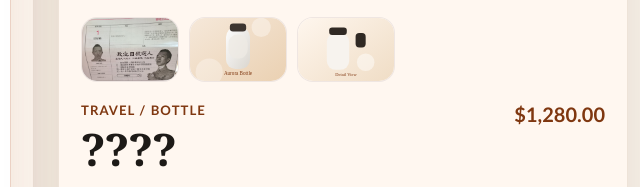
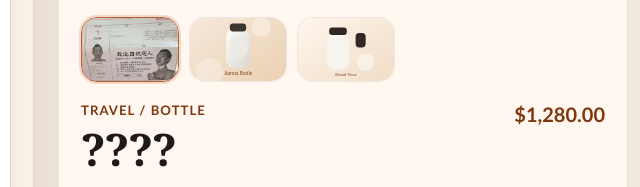
Before and after one commit to tinnsibakery-collab/Tinnsi, a website: page index.html in a window 1280 px wide. Both pictures are taken after a click on the button 766 px from the left and 1127 px from the top of the page. Shown: the part 1079-1266 px from the top of the page, 636-1276 px from the left. Drawn offline with Linux system fonts and the light colour scheme.

Commit message:
feat: highlight active detail thumbnail

```diff
--- a/assets/scripts/site.js
+++ b/assets/scripts/site.js
@@ -75,7 +75,8 @@ const state = {
   category: "",
   subcategory: "",
   isCategoryDrawerOpen: false,
-  isDetailDrawerOpen: false
+  isDetailDrawerOpen: false,
+  detailImagePath: ""
 };
 
 const compactLayoutQuery = window.matchMedia("(max-width: 980px)");
@@ -639,6 +640,8 @@ function renderDetail(product) {
   }
 
   state.selectedId = product.id;
+  const galleryImages = getUniqueGalleryImages(product);
+  state.detailImagePath = galleryImages[0] || "";
 
   if (elements.detailEmpty) {
     elements.detailEmpty.hidden = true;
@@ -647,7 +650,7 @@ function renderDetail(product) {
     elements.detailArticle.hidden = false;
   }
   if (elements.detailImage) {
-    elements.detailImage.src = asText(product.cover);
+    elements.detailImage.src = state.detailImagePath;
     elements.detailImage.alt = asText(product.name);
   }
   if (elements.detailCategory) {
@@ -693,23 +696,37 @@ function renderGallery(product) {
   }
 
   elements.detailGallery.innerHTML = "";
-  const gallery = [product.cover, ...(Array.isArray(product.gallery) ? product.gallery : [])]
-    .filter(Boolean)
-    .map((item) => asText(item));
-  const uniqueGallery = [...new Set(gallery)];
+  const uniqueGallery = getUniqueGalleryImages(product);
 
   uniqueGallery.forEach((imagePath) => {
     const button = document.createElement("button");
     button.type = "button";
-    button.className = "gallery-thumb";
+    button.className = `gallery-thumb${state.detailImagePath === imagePath ? " is-active" : ""}`;
+    button.setAttribute("aria-pressed", String(state.detailImagePath === imagePath));
     button.innerHTML = `<img src="${escapeHtml(imagePath)}" alt="${escapeHtml(asText(product.name))}">`;
     button.addEventListener("click", () => {
+      state.detailImagePath = imagePath;
       if (elements.detailImage) {
         elements.detailImage.src = imagePath;
+        elements.detailImage.alt = asText(product.name);
       }
+      elements.detailGallery
+        ?.querySelectorAll(".gallery-thumb")
+        .forEach((thumb) => {
+          const isActive = thumb === button;
+          thumb.classList.toggle("is-active", isActive);
+          thumb.setAttribute("aria-pressed", String(isActive));
+        });
     });
     elements.detailGallery.append(button);
   });
+}
+
+function getUniqueGalleryImages(product) {
+  const gallery = [product.cover, ...(Array.isArray(product.gallery) ? product.gallery : [])]
+    .filter(Boolean)
+    .map((item) => asText(item));
+  return [...new Set(gallery)];
 }
 
 function renderAccordions(product) {
--- a/assets/styles/site.css
+++ b/assets/styles/site.css
@@ -572,10 +572,21 @@ input {
   cursor: pointer;
 }
 
+.gallery-thumb.is-active {
+  border-color: var(--accent);
+  box-shadow: 0 0 0 2px var(--accent-20);
+  background: var(--accent-08);
+}
+
 .gallery-thumb img {
   width: 100%;
   aspect-ratio: 98 / 64;
   object-fit: cover;
+}
+
+.gallery-thumb:focus-visible {
+  outline: 2px solid var(--accent);
+  outline-offset: 2px;
 }
 
 .detail-gallery:empty {
```
